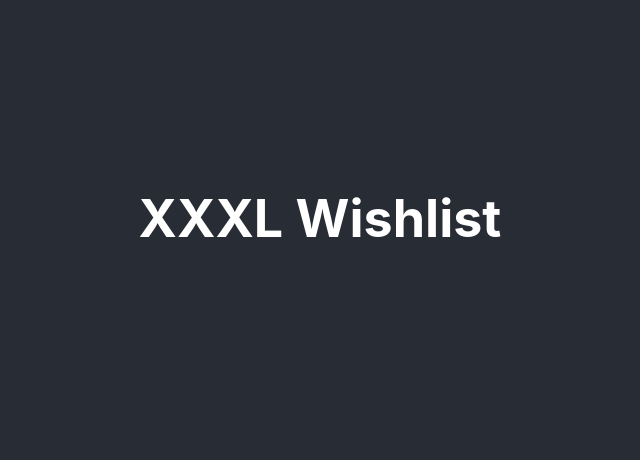
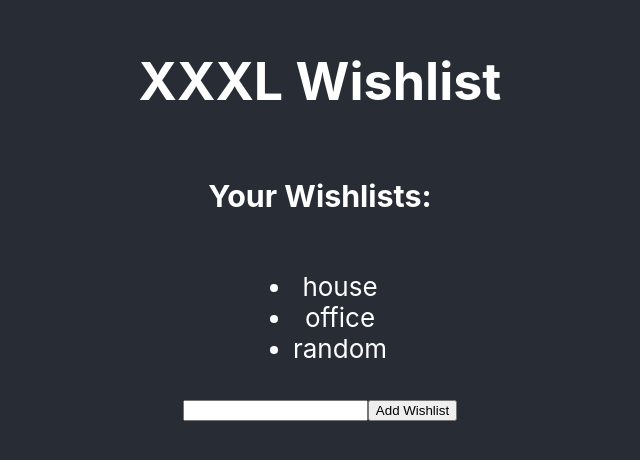
Before and after one commit to akarpas/xxxl, a React (Create React App) app: page / in a window 1280 px wide. Shown: the part 182-642 px from the top of the page, without its empty margins (320-960 px from the left). Built offline with nearby package versions, Linux system fonts and the light colour scheme.

Commit message:
chore: implement basic design for wishlist view and add

```diff
--- a/src/App.js
+++ b/src/App.js
@@ -1,11 +1,27 @@
-import React from 'react';
+import React, { useState } from 'react';
+import DefaultWishlists from './data/defaultWishlists.json';
 import './App.css';
 
-function App() {
+
+const App = () => {
+  const [wishlists, setWishlists] = useState(DefaultWishlists)
+
+  const addWishlist = () => {
+
+  }
+
   return (
     <div className="App">
       <header className="App-header">
         <h1>XXXL Wishlist</h1>
+        <h3>Your Wishlists:</h3>
+        <ul>
+          {wishlists.map(wishlist => <li key={wishlist.id}>{wishlist.name}</li>)}
+        </ul>
+        <form onSubmit={addWishlist}>
+          <input type="text" min="2" />
+          <button type="submit"> Add Wishlist </button>
+        </form>
       </header>
     </div>
   );
```
